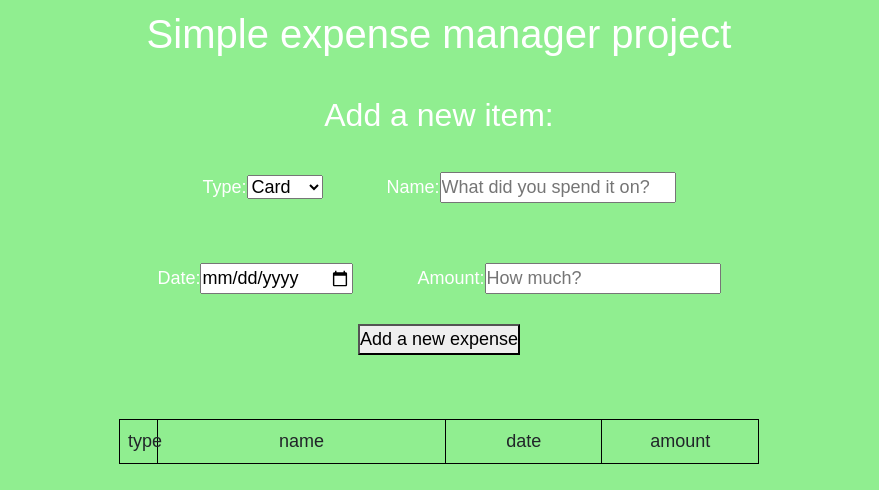
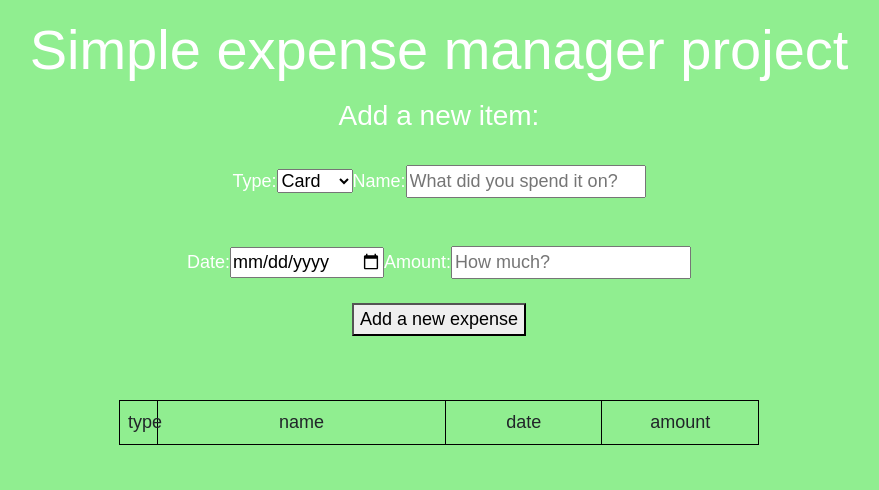
Before and after one commit to Ahmad-ayoub/expense-tracker-React, a React (Create React App) app: page / in a window 1280 px wide. Shown: the top 490 px of the page, without its empty margins (201-1080 px from the left). Built offline with nearby package versions, Linux system fonts and the light colour scheme; the HTML template or start-up script is replaced by a standard one.

Commit message:
adding in bootstrap

```diff
--- a/package.json
+++ b/package.json
@@ -8,6 +8,7 @@
     "@testing-library/user-event": "^13.5.0",
     "bootstrap": "^5.2.3",
     "react": "^18.2.0",
+    "react-bootstrap": "^2.7.4",
     "react-dom": "^18.2.0",
     "react-scripts": "5.0.1",
     "web-vitals": "^2.1.4"
--- a/src/App.css
+++ b/src/App.css
@@ -1,8 +1,3 @@
-* {
-  padding: 0%;
-  margin: 0%;
-}
-
 body {
   background-color: lightgreen;
   color: white;
@@ -14,15 +9,7 @@ body {
   left: 0;
   right: 0;
   bottom: 0;
-  z-index: -1; /* To keep the background below the content */
-}
-
-.title_1 {
-  padding-top: 10px;
-}
-
-.title_2 {
-  padding-top: 30px;
+  z-index: -1;
 }
 
 .table_Container {
@@ -32,14 +19,9 @@ body {
   padding-top: 5%;
 }
 
-.choices {
-  padding-top: 30px;
-  padding-bottom: 30px;
-}
-
 .table {
   table-layout: fixed;
-  width: 50%; /* Adjust the table width as needed */
+  width: 50%;
   border-collapse: collapse;
 }
 
@@ -62,11 +44,3 @@ td {
 .col-name {
   width: 45%;
 }
-
-.selectTag {
-  margin-right: 5%;
-}
-
-.selectDate {
-  margin-right: 5%;
-}
--- a/src/App.js
+++ b/src/App.js
@@ -1,3 +1,4 @@
+import "bootstrap/dist/css/bootstrap.min.css";
 import "./App.css";
 import React from "react";
 import Titles from "./components/Titles";
--- a/src/components/ExpenseForm.js
+++ b/src/components/ExpenseForm.js
@@ -22,14 +22,14 @@ function ExpenseForm({ onAddExpense }) {
   return (
     <div>
       <form onSubmit={handleAddExpense}>
-        <div className="choices">
+        <div className="pt-4 pb-4">
           <label htmlFor="currencyType">Type:</label>
           <select
             name="type"
             id="currencyType"
             value={expenseInput.type}
             onChange={handleInputChange}
-            className="selectTag"
+            className="mr-3"
           >
             <option value="Card">Card</option>
             <option value="Cash">Cash</option>
@@ -47,13 +47,13 @@ function ExpenseForm({ onAddExpense }) {
           />
         </div>
 
-        <div className="choices">
+        <div className="pt-4 pb-4">
           <label htmlFor="date">Date:</label>
           <input
             type="date"
             name="date"
             id="date"
-            className="selectDate"
+            className="mr-3"
             value={expenseInput.date}
             onChange={handleInputChange}
           />
--- a/src/components/Titles.js
+++ b/src/components/Titles.js
@@ -2,10 +2,13 @@ import React from "react";
 
 function Titles() {
   return (
-    <div>
-      <title>Expense Tracker</title>
-      <h1 className="title_1">Simple expense manager project</h1>
-      <h2 className="title_2">Add a new item:</h2>
+    <div className="container">
+      <div className="row">
+        <div className="col">
+          <h1 className="display-4 mt-3">Simple expense manager project</h1>
+          <h2 className="h3 mt-3">Add a new item:</h2>
+        </div>
+      </div>
     </div>
   );
 }
```
Also changed, not shown: 1 other file (tests, documents, lock files or other folders).
